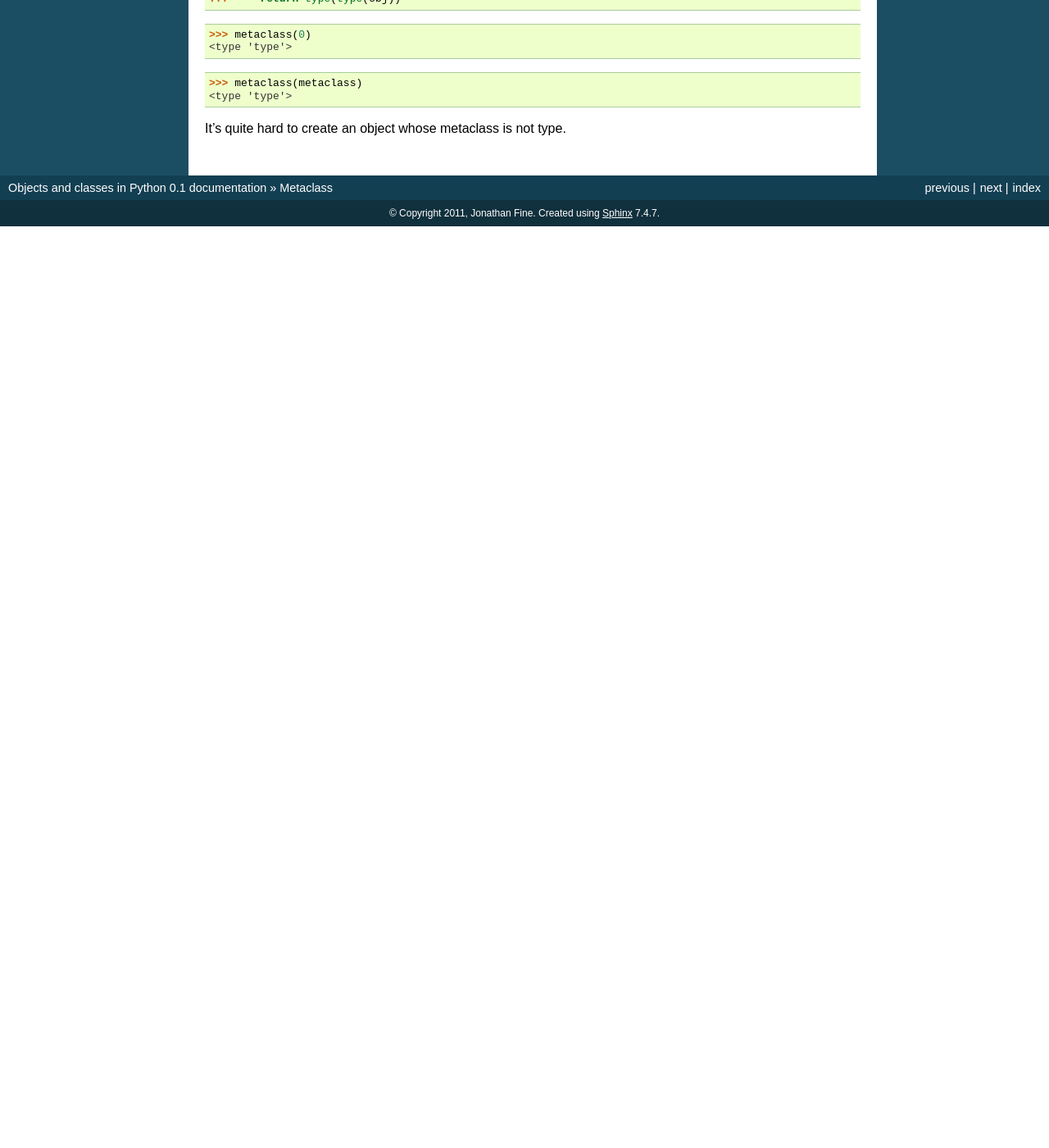
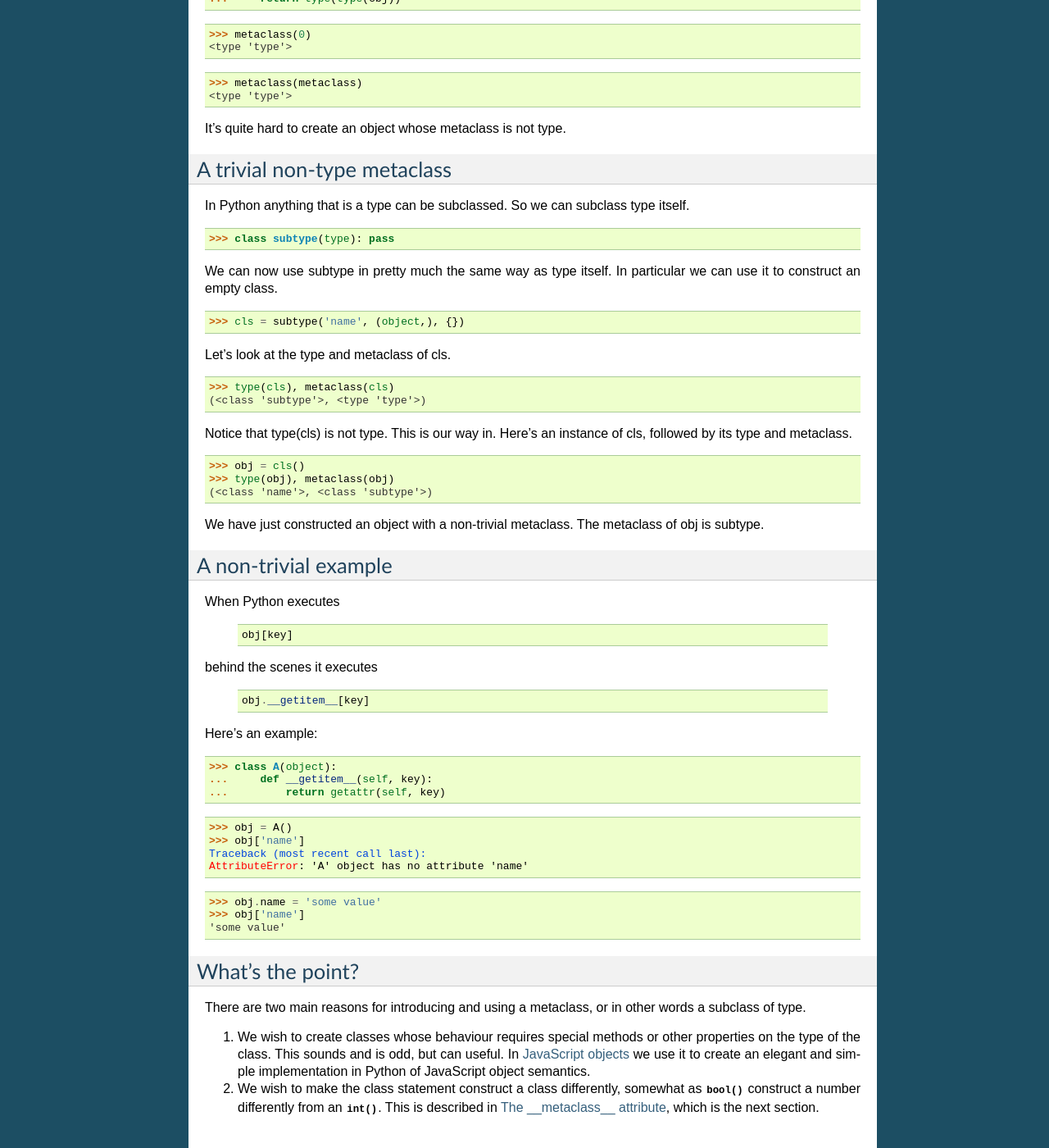
Before and after one commit to nazrulworld/jfine-python-classes-tutorial, a Sphinx documentation site: the page built from source/metaclass.rst, in a window 1280 px wide and 1400 px high, scrolled down 621 px. Shown: the whole window at 82% size. Built offline with Sphinx 7.4.7, drawn with Linux system fonts in a browser that asks for light colours; before the commit the page ends 900 px from its top, so only the background shows below that; some of the changed text lies outside the part shown.

Commit message:
Finish first draft of metaclass.rst, add stub metaclass-attribute.rst.

```diff
--- a/source/index.rst
+++ b/source/index.rst
@@ -22,6 +22,7 @@ Contents:
    subclass-tuple
    call-a-class
    metaclass
+   metaclass-attribute
    javascript-objects
 
 
--- /dev/null
+++ b/source/metaclass-attribute.rst
@@ -0,0 +1,2 @@
+The :attr:`__metaclass__` attribute
+===================================
--- a/source/metaclass.rst
+++ b/source/metaclass.rst
@@ -31,7 +31,7 @@ True
 The metaclass of an object
 --------------------------
 
-The metaclass of an object is the type of its type.
+The metaclass of an object is defined to be the type of its type.
 
 >>> def metaclass(obj):
 ...     return type(type(obj))
@@ -43,3 +43,82 @@ The metaclass of an object is the type of its type.
 <type 'type'>
 
 It's quite hard to create an object whose metaclass is not type.
+
+
+A trivial non-type metaclass
+----------------------------
+
+In Python anything that is a type can be subclassed.  So we can
+subclass type itself.
+
+>>> class subtype(type): pass
+
+We can now use subtype in pretty much the same way as type itself.  In
+particular we can use it to construct an empty class.
+
+>>> cls = subtype('name', (object,), {})
+
+Let's look at the type and metaclass of cls.
+
+>>> type(cls), metaclass(cls)
+(<class 'subtype'>, <type 'type'>)
+
+Notice that type(cls) is not type.  This is our way in.  Here's an
+instance of cls, followed by its type and metaclass.
+
+>>> obj = cls()
+>>> type(obj), metaclass(obj)
+(<class 'name'>, <class 'subtype'>)
+
+We have just constructed an object with a non-trivial metaclass.  The
+metaclass of obj is subtype.
+
+
+A non-trivial example
+---------------------
+
+When Python executes
+
+    .. code-block:: python
+
+        obj[key]
+
+behind the scenes it executes
+
+    .. code-block:: python
+
+        obj.__getitem__[key]
+
+Here's an example:
+
+>>> class A(object):
+...     def __getitem__(self, key):
+...         return getattr(self, key)
+
+
+>>> obj = A()
+>>> obj['name']
+Traceback (most recent call last):
+AttributeError: 'A' object has no attribute 'name'
+
+>>> obj.name = 'some value'
+>>> obj['name']
+'some value'
+
+
+What's the point?
+-----------------
+
+There are two main reasons for introducing and using a metaclass, or
+in other words a subclass of type.
+
+1.  We wish to create classes whose behaviour requires special methods
+    or other properties on the type of the class.  This sounds and is
+    odd, but can useful.  In :doc:`javascript-objects` we use it to
+    create an elegant and simple implementation in Python of
+    JavaScript object semantics.
+
+2.  We wish to make the class statement construct a class differently,
+    somewhat as :func:`bool` construct a number differently from an
+    :func:`int`.  This is described in :doc:`metaclass-attribute`,
+    which is the next section.
```
